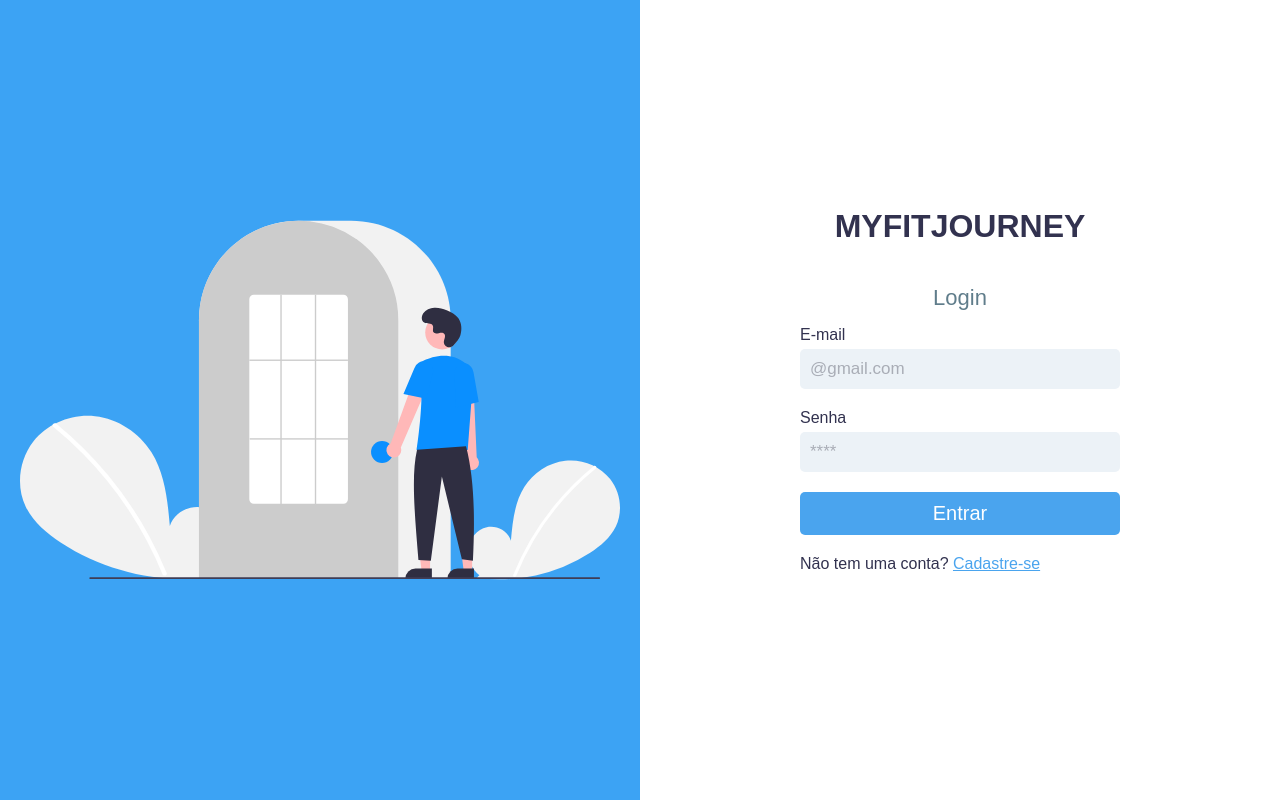
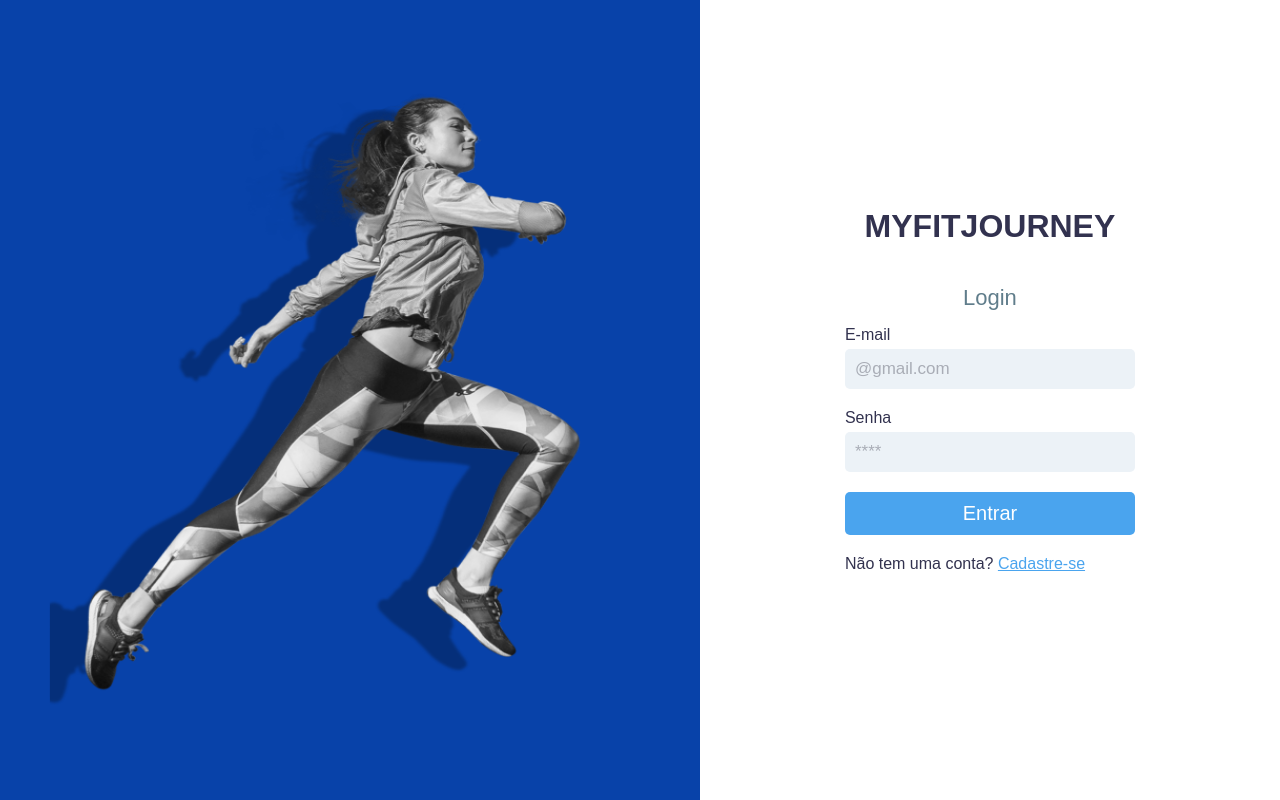
Before and after one commit to luizgustavogz/MyFitJourney-TCC, a PHP site: page /login.php in a window 1280 px wide. Run offline with PHP 8.4, Linux system fonts and the light colour scheme.

Commit message:
Update img on login.php

```diff
--- a/assets/css/login.css
+++ b/assets/css/login.css
@@ -13,15 +13,21 @@
 }
 
 .img-box {
-    width: 50%;
+    width: 60%;
     height: 100%;
-    background-color: #3CA3F4;
+    background-color: #0842A9;
     padding: 20px;
 }
 
 .img-box img {
-    width: 100%;
-    height: 100%;
+    width: 90%;
+    height: 90%;
+    padding: 30px;
+    margin-top: 40px;
+}
+
+#inverter {
+    transform: scaleX(-1);
 }
 
 .content-box {
--- a/index.php
+++ b/index.php
@@ -61,7 +61,7 @@
                     <div class="uk-navbar-right">
                         <div class="uk-navbar-item">
                             <form action="javascript:void(0)">
-                                <a class="uk-button uk-button-default button">Area do cliente</a>
+                                <a href="login.php" class="uk-button uk-button-default button">Area do cliente</a>
                             </form>
                         </div>
                     </div>
--- a/login.php
+++ b/login.php
@@ -53,7 +53,8 @@
 <body>
     <div class="container-login">
         <div class="img-box">
-            <img src="./assets/img/login.svg">
+            <!-- <img src="./assets/img/login.svg"> -->
+            <img id="inverter" src="./assets/img/runner.png">
         </div>
         <div class="content-box">
             <div class="form-box">
```
